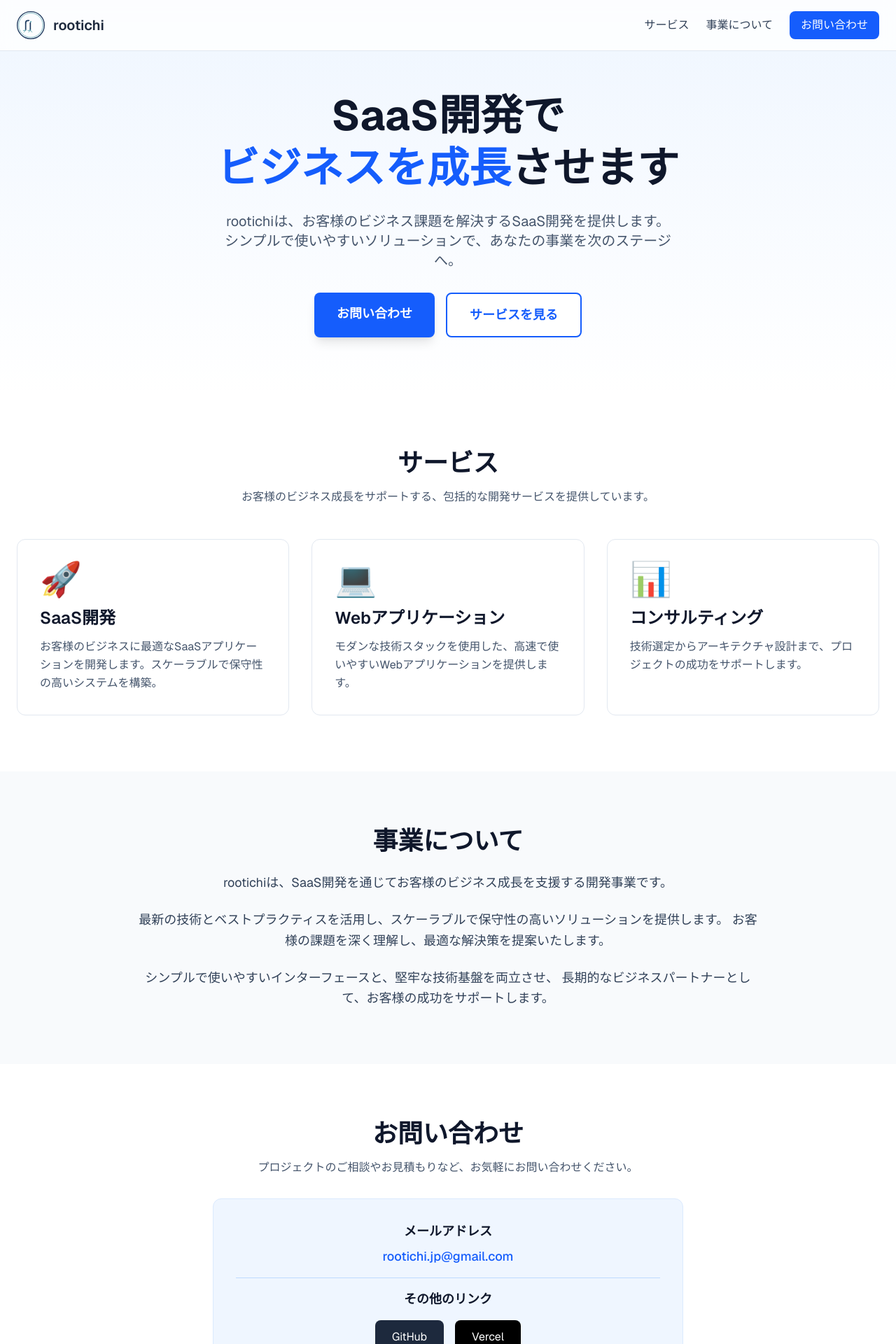
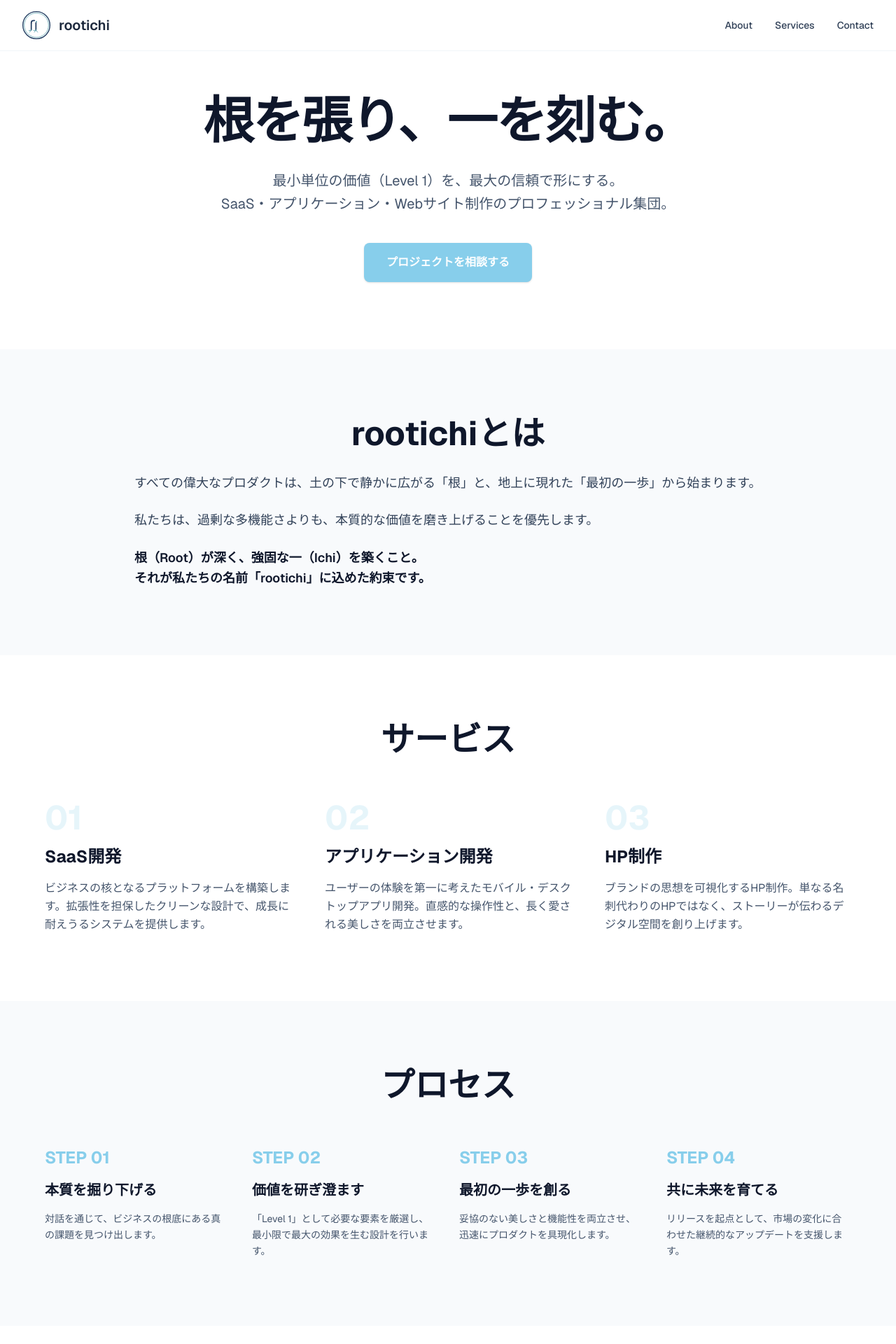
Before and after one commit to rootichi/rootichi_hp, a Next.js app: page / in a window 1280 px wide. Shown: the top 1920 px of the page at 70% size. Built offline with nearby package versions, Linux system fonts and the light colour scheme.

Commit message:
Remake LP with new minimal design concept - rootichi branding

```diff
--- a/app/components/About.tsx
+++ /dev/null
@@ -1,24 +0,0 @@
-export default function About() {
-  return (
-    <section id="about" className="py-20 px-4 sm:px-6 bg-slate-50">
-      <div className="max-w-4xl mx-auto text-center">
-        <h2 className="text-3xl sm:text-4xl font-bold text-slate-900 mb-6">
-          事業について
-        </h2>
-        <div className="space-y-6 text-base sm:text-lg text-slate-700 leading-relaxed">
-          <p>
-            rootichiは、SaaS開発を通じてお客様のビジネス成長を支援する開発事業です。
-          </p>
-          <p>
-            最新の技術とベストプラクティスを活用し、スケーラブルで保守性の高いソリューションを提供します。
-            お客様の課題を深く理解し、最適な解決策を提案いたします。
-          </p>
-          <p>
-            シンプルで使いやすいインターフェースと、堅牢な技術基盤を両立させ、
-            長期的なビジネスパートナーとして、お客様の成功をサポートします。
-          </p>
-        </div>
-      </div>
-    </section>
-  );
-}
--- a/app/components/Contact.tsx
+++ b/app/components/Contact.tsx
@@ -1,51 +1,21 @@
 export default function Contact() {
   return (
-    <section id="contact" className="py-20 px-4 sm:px-6 bg-white">
+    <section id="contact" className="py-24 px-4 sm:px-6 lg:px-8 bg-white">
       <div className="max-w-2xl mx-auto text-center">
-        <h2 className="text-3xl sm:text-4xl font-bold text-slate-900 mb-4">
-          お問い合わせ
+        <h2 className="text-4xl sm:text-5xl font-bold text-slate-900 mb-6">
+          始まりの相談を。
         </h2>
-        <p className="text-slate-600 mb-8">
-          プロジェクトのご相談やお見積もりなど、お気軽にお問い合わせください。
+        <p className="text-lg text-slate-600 mb-10">
+          あなたのアイデアを「一」にするお手伝いをさせてください。
         </p>
-        <div className="bg-blue-50 rounded-xl p-6 sm:p-8 border border-blue-100">
-          <div className="space-y-4">
-            <div>
-              <h3 className="text-lg font-semibold text-slate-900 mb-2">
-                メールアドレス
-              </h3>
         <a
-                href="mailto:rootichi.jp@gmail.com"
-                className="text-blue-600 hover:text-blue-700 text-lg font-medium"
-              >
-                rootichi.jp@gmail.com
-              </a>
-            </div>
-            <div className="pt-4 border-t border-blue-200">
-              <h3 className="text-lg font-semibold text-slate-900 mb-4">
-                その他のリンク
-              </h3>
-              <div className="flex flex-col sm:flex-row gap-4 justify-center">
-                <a
-                  href="https://github.com/rootichi"
+          href="https://docs.google.com/forms/d/15GlMvEmiKCG8YBBVTRZP_q2wpASbyjmYJutUmeTaM-4/edit"
           target="_blank"
           rel="noopener noreferrer"
-                  className="px-6 py-3 bg-slate-800 text-white rounded-lg hover:bg-slate-900 transition-colors"
+          className="inline-block px-8 py-4 bg-[#87CEEB] text-white rounded-lg text-base font-semibold hover:bg-[#6bb8d4] transition-colors shadow-sm hover:shadow-md"
         >
-                  GitHub
+          お問い合わせ
         </a>
-                <a
-                  href="https://vercel.com/rootichi"
-                  target="_blank"
-                  rel="noopener noreferrer"
-                  className="px-6 py-3 bg-black text-white rounded-lg hover:bg-slate-800 transition-colors"
-                >
-                  Vercel
-                </a>
-              </div>
-            </div>
-          </div>
-        </div>
       </div>
     </section>
   );
--- a/app/components/Header.tsx
+++ b/app/components/Header.tsx
@@ -2,36 +2,36 @@ import Logo from "./Logo";
 
 export default function Header() {
   return (
-    <header className="fixed top-0 left-0 right-0 z-50 bg-white/80 backdrop-blur-sm border-b border-slate-200">
-      <div className="max-w-7xl mx-auto px-4 sm:px-6 py-4">
+    <header className="fixed top-0 left-0 right-0 z-50 bg-white/95 backdrop-blur-sm border-b border-slate-100">
+      <div className="max-w-7xl mx-auto px-4 sm:px-6 lg:px-8 py-4">
         <nav className="flex items-center justify-between">
           <Logo />
-          <div className="hidden md:flex items-center gap-6">
+          <div className="hidden md:flex items-center gap-8">
+            <a
+              href="#vision"
+              className="text-slate-700 hover:text-[#87CEEB] transition-colors text-sm font-medium"
+            >
+              About
+            </a>
             <a
               href="#services"
-              className="text-slate-700 hover:text-blue-600 transition-colors"
+              className="text-slate-700 hover:text-[#87CEEB] transition-colors text-sm font-medium"
             >
-              サービス
-            </a>
-            <a
-              href="#about"
-              className="text-slate-700 hover:text-blue-600 transition-colors"
-            >
-              事業について
+              Services
             </a>
             <a
               href="#contact"
-              className="px-4 py-2 bg-blue-600 text-white rounded-lg hover:bg-blue-700 transition-colors"
+              className="text-slate-700 hover:text-[#87CEEB] transition-colors text-sm font-medium"
             >
-              お問い合わせ
+              Contact
             </a>
           </div>
           <div className="md:hidden">
             <a
               href="#contact"
-              className="px-3 py-2 bg-blue-600 text-white rounded-lg hover:bg-blue-700 transition-colors text-sm"
+              className="text-slate-700 hover:text-[#87CEEB] transition-colors text-sm font-medium"
             >
-              お問い合わせ
+              Contact
             </a>
           </div>
         </nav>
--- a/app/components/Hero.tsx
+++ b/app/components/Hero.tsx
@@ -1,32 +1,21 @@
 export default function Hero() {
   return (
-    <section className="pt-32 pb-20 px-4 sm:px-6 bg-gradient-to-b from-blue-50 to-white">
-      <div className="max-w-7xl mx-auto text-center">
-        <h1 className="text-4xl sm:text-5xl md:text-6xl font-bold text-slate-900 mb-6 leading-tight">
-          SaaS開発で
+    <section className="pt-32 pb-24 px-4 sm:px-6 lg:px-8 bg-white">
+      <div className="max-w-4xl mx-auto text-center">
+        <h1 className="text-5xl sm:text-6xl md:text-7xl font-bold text-slate-900 mb-6 leading-tight tracking-tight">
+          根を張り、一を刻む。
+        </h1>
+        <p className="text-lg sm:text-xl text-slate-600 mb-10 max-w-2xl mx-auto leading-relaxed">
+          最小単位の価値（Level 1）を、最大の信頼で形にする。
           <br />
-          <span className="text-blue-600">ビジネスを成長</span>させます
-        </h1>
-        <p className="text-lg sm:text-xl text-slate-600 mb-8 max-w-2xl mx-auto">
-          rootichiは、お客様のビジネス課題を解決するSaaS開発を提供します。
-          <br className="hidden sm:block" />
-          <span className="sm:hidden"> </span>
-          シンプルで使いやすいソリューションで、あなたの事業を次のステージへ。
+          SaaS・アプリケーション・Webサイト制作のプロフェッショナル集団。
         </p>
-        <div className="flex flex-col sm:flex-row gap-4 justify-center">
-          <a
-            href="#contact"
-            className="px-8 py-4 bg-blue-600 text-white rounded-lg text-base sm:text-lg font-semibold hover:bg-blue-700 transition-colors shadow-lg hover:shadow-xl"
-          >
-            お問い合わせ
-          </a>
-          <a
-            href="#services"
-            className="px-8 py-4 bg-white text-blue-600 rounded-lg text-base sm:text-lg font-semibold border-2 border-blue-600 hover:bg-blue-50 transition-colors"
-          >
-            サービスを見る
-          </a>
-        </div>
+        <a
+          href="#contact"
+          className="inline-block px-8 py-4 bg-[#87CEEB] text-white rounded-lg text-base font-semibold hover:bg-[#6bb8d4] transition-colors shadow-sm hover:shadow-md"
+        >
+          プロジェクトを相談する
+        </a>
       </div>
     </section>
   );
--- /dev/null
+++ b/app/components/Process.tsx
@@ -0,0 +1,51 @@
+export default function Process() {
+  const steps = [
+    {
+      number: "01",
+      title: "本質を掘り下げる",
+      description: "対話を通じて、ビジネスの根底にある真の課題を見つけ出します。",
+    },
+    {
+      number: "02",
+      title: "価値を研ぎ澄ます",
+      description: "「Level 1」として必要な要素を厳選し、最小限で最大の効果を生む設計を行います。",
+    },
+    {
+      number: "03",
+      title: "最初の一歩を創る",
+      description: "妥協のない美しさと機能性を両立させ、迅速にプロダクトを具現化します。",
+    },
+    {
+      number: "04",
+      title: "共に未来を育てる",
+      description: "リリースを起点として、市場の変化に合わせた継続的なアップデートを支援します。",
+    },
+  ];
+
+  return (
+    <section className="py-24 px-4 sm:px-6 lg:px-8 bg-slate-50">
+      <div className="max-w-6xl mx-auto">
+        <h2 className="text-4xl sm:text-5xl font-bold text-slate-900 mb-16 text-center">
+          プロセス
+        </h2>
+        <div className="grid md:grid-cols-2 lg:grid-cols-4 gap-8">
+          {steps.map((step, index) => (
+            <div key={index} className="space-y-4">
+              <div className="flex items-center gap-3">
+                <span className="text-2xl font-bold text-[#87CEEB]">
+                  STEP {step.number}
+                </span>
+              </div>
+              <h3 className="text-xl font-bold text-slate-900">
+                {step.title}
+              </h3>
+              <p className="text-slate-600 leading-relaxed text-sm">
+                {step.description}
+              </p>
+            </div>
+          ))}
+        </div>
+      </div>
+    </section>
+  );
+}
--- a/app/components/Services.tsx
+++ b/app/components/Services.tsx
@@ -1,39 +1,35 @@
 export default function Services() {
   const services = [
     {
+      number: "01",
       title: "SaaS開発",
-      description: "お客様のビジネスに最適なSaaSアプリケーションを開発します。スケーラブルで保守性の高いシステムを構築。",
-      icon: "🚀",
+      description: "ビジネスの核となるプラットフォームを構築します。拡張性を担保したクリーンな設計で、成長に耐えうるシステムを提供します。",
     },
     {
-      title: "Webアプリケーション",
-      description: "モダンな技術スタックを使用した、高速で使いやすいWebアプリケーションを提供します。",
-      icon: "💻",
+      number: "02",
+      title: "アプリケーション開発",
+      description: "ユーザーの体験を第一に考えたモバイル・デスクトップアプリ開発。直感的な操作性と、長く愛される美しさを両立させます。",
     },
     {
-      title: "コンサルティング",
-      description: "技術選定からアーキテクチャ設計まで、プロジェクトの成功をサポートします。",
-      icon: "📊",
+      number: "03",
+      title: "HP制作",
+      description: "ブランドの思想を可視化するHP制作。単なる名刺代わりのHPではなく、ストーリーが伝わるデジタル空間を創り上げます。",
     },
   ];
 
   return (
-    <section id="services" className="py-20 px-4 sm:px-6 bg-white">
-      <div className="max-w-7xl mx-auto">
-        <h2 className="text-3xl sm:text-4xl font-bold text-center text-slate-900 mb-4">
+    <section id="services" className="py-24 px-4 sm:px-6 lg:px-8 bg-white">
+      <div className="max-w-6xl mx-auto">
+        <h2 className="text-4xl sm:text-5xl font-bold text-slate-900 mb-16 text-center">
           サービス
         </h2>
-        <p className="text-center text-slate-600 mb-12 max-w-2xl mx-auto">
-          お客様のビジネス成長をサポートする、包括的な開発サービスを提供しています。
-        </p>
-        <div className="grid md:grid-cols-3 gap-6 md:gap-8">
+        <div className="grid md:grid-cols-3 gap-8 md:gap-12">
           {services.map((service, index) => (
-            <div
-              key={index}
-              className="p-8 rounded-xl border border-slate-200 hover:border-blue-300 hover:shadow-lg transition-all bg-white"
-            >
-              <div className="text-5xl mb-4">{service.icon}</div>
-              <h3 className="text-2xl font-semibold text-slate-900 mb-3">
+            <div key={index} className="space-y-4">
+              <div className="text-5xl font-bold text-[#87CEEB] opacity-20">
+                {service.number}
+              </div>
+              <h3 className="text-2xl font-bold text-slate-900">
                 {service.title}
               </h3>
               <p className="text-slate-600 leading-relaxed">
--- /dev/null
+++ b/app/components/Vision.tsx
@@ -0,0 +1,24 @@
+export default function Vision() {
+  return (
+    <section id="vision" className="py-24 px-4 sm:px-6 lg:px-8 bg-slate-50">
+      <div className="max-w-4xl mx-auto">
+        <h2 className="text-4xl sm:text-5xl font-bold text-slate-900 mb-8 text-center">
+          rootichiとは
+        </h2>
+        <div className="space-y-6 text-lg text-slate-700 leading-relaxed">
+          <p>
+            すべての偉大なプロダクトは、土の下で静かに広がる「根」と、地上に現れた「最初の一歩」から始まります。
+          </p>
+          <p>
+            私たちは、過剰な多機能さよりも、本質的な価値を磨き上げることを優先します。
+          </p>
+          <p className="font-semibold text-slate-900">
+            根（Root）が深く、強固な一（Ichi）を築くこと。
+            <br />
+            それが私たちの名前「rootichi」に込めた約束です。
+          </p>
+        </div>
+      </div>
+    </section>
+  );
+}
--- a/app/globals.css
+++ b/app/globals.css
@@ -3,6 +3,8 @@
 :root {
   --background: #ffffff;
   --foreground: #1e293b;
+  --accent: #87CEEB;
+  --accent-hover: #6bb8d4;
 }
 
 @theme inline {
--- a/app/page.tsx
+++ b/app/page.tsx
@@ -1,7 +1,8 @@
 import Header from "./components/Header";
 import Hero from "./components/Hero";
+import Vision from "./components/Vision";
 import Services from "./components/Services";
-import About from "./components/About";
+import Process from "./components/Process";
 import Contact from "./components/Contact";
 import Footer from "./components/Footer";
 
@@ -10,8 +11,9 @@ export default function Home() {
     <main className="min-h-screen">
       <Header />
       <Hero />
+      <Vision />
       <Services />
-      <About />
+      <Process />
       <Contact />
       <Footer />
     </main>
```
Also changed, not shown: app/components/Footer.tsx (+5 -10 lines). Lines whose indentation alone changed are shown as unchanged.
